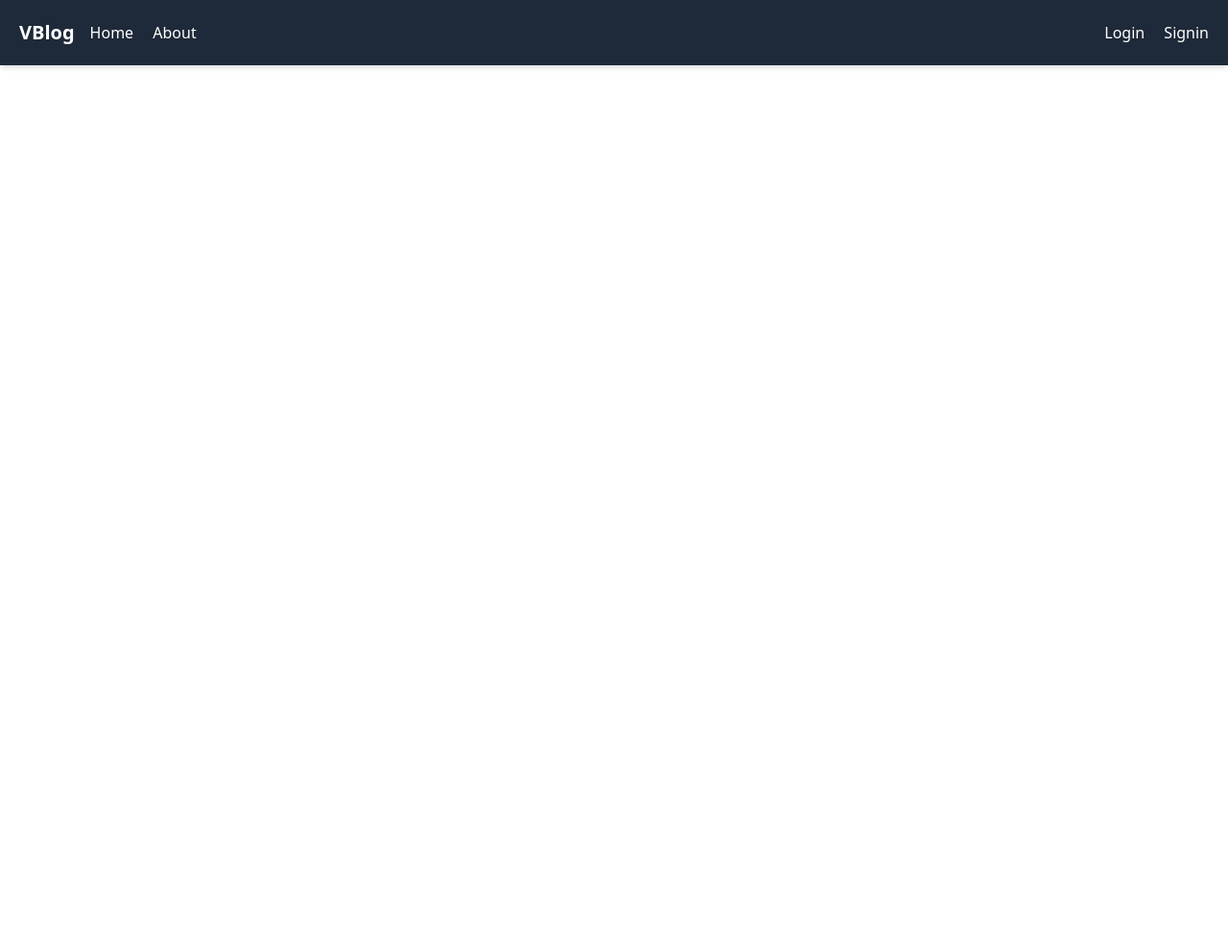
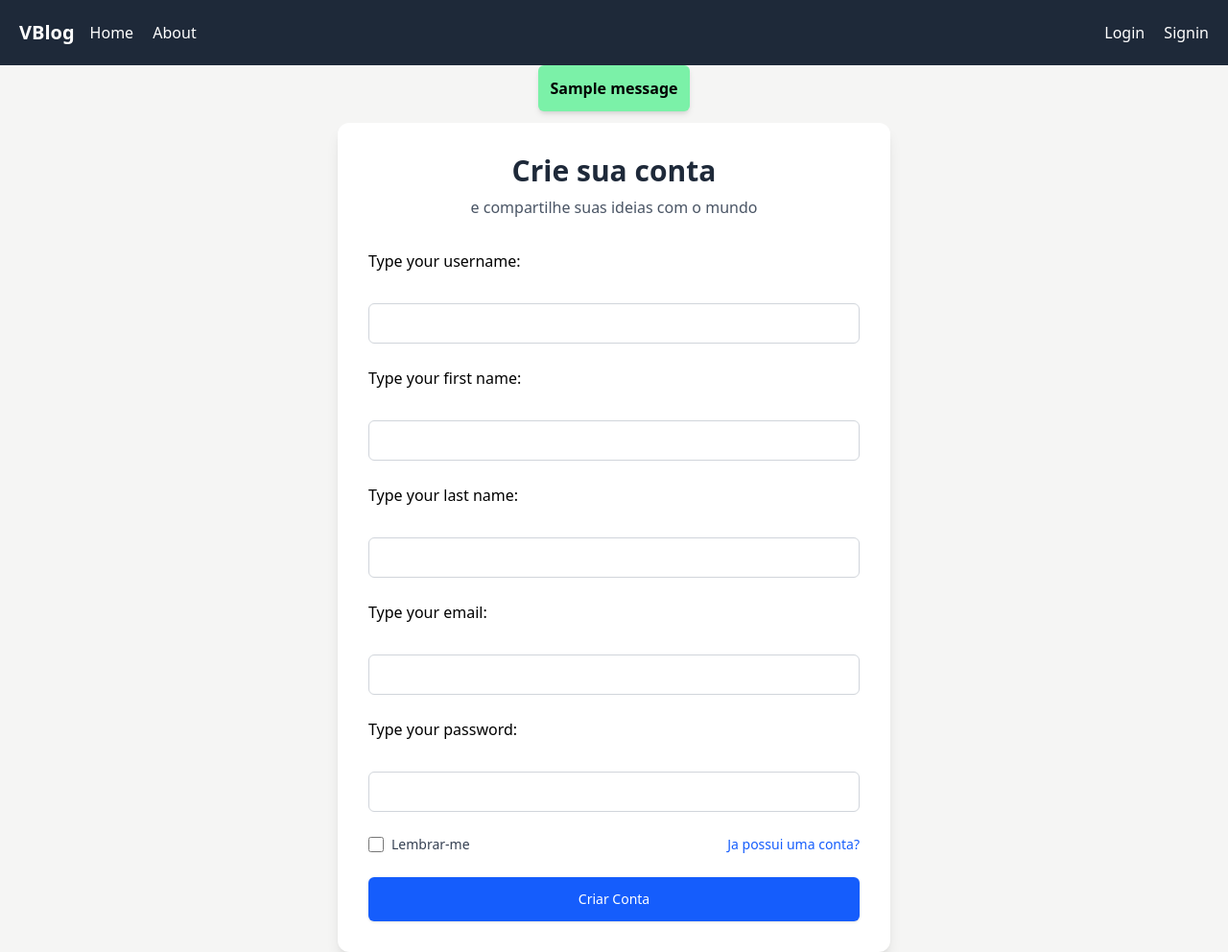
Before and after one commit to VitorMours/VBlog, a Django app: page /signin in a window 1280 px wide. Shown: the whole page at 96% size. Before the commit the page ends 71 px from the top, so only its background shows below. Run offline with Django 5.2, Linux system fonts and the light colour scheme; tables that the repository leaves empty hold one stand-in row (values such as "Sample post"); one stand-in notice (Sample message) is shown.

Commit message:
feature: Criando o sistema de signin no projeto

```diff
--- a/blog/forms.py
+++ b/blog/forms.py
@@ -1,6 +1,7 @@
 from django import forms
 
 class SigninForm(forms.Form):
+    username = forms.CharField(required=True, label="Type your username")
     first_name = forms.CharField(required=True, label="Type your first name")
     last_name = forms.CharField(required=False, label="Type your last name")
     email = forms.EmailField(label="Type your email")
--- a/blog/templates/login.html
+++ b/blog/templates/login.html
@@ -42,7 +42,7 @@
         <div class="mt-6 text-center">
             <p class="text-sm text-gray-600">
                 Não tem uma conta?
-                <a href="#" class="font-medium text-blue-600 hover:text-blue-500 ml-1">Cadastre-se</a>
+                <a href="{% url 'signin' %}" class="font-medium text-blue-600 hover:text-blue-500 ml-1">Cadastre-se</a>
             </p>
         </div>
     </section>
--- /dev/null
+++ b/blog/templates/partials/_float_messages.html
@@ -0,0 +1,17 @@
+{% if messages %}
+    {% for message in messages %}
+        {% if message.level == 40 %}
+            <div class="bg-red-300 shadow-md rounded-md font-bold p-3 mb-3">
+        {% elif message.level == 30 %}
+            <div class="bg-yellow-300 shadow-md rounded-md font-bold p-3 mb-3">
+        {% elif message.level == 25 %}
+            <div class="bg-green-300 shadow-md rounded-md font-bold p-3 mb-3">
+        {% elif message.level == 20 %}
+            <div class="bg-blue-300 shadow-md rounded-md font-bold p-3 mb-3">
+        {% elif message.level == 10 %}
+            <div class="bg-purple-300 shadow-md rounded-md font-bold p-3 mb-3">
+        {% endif %}
+            {{ message }}
+        </div>
+    {% endfor %}
+{% endif %}
--- a/blog/templates/signin.html
+++ b/blog/templates/signin.html
@@ -1,3 +1,51 @@
 {% extends 'partials/base.html' %}
 
 {% block title %} - Sign In{% endblock %}
+
+
+{% block content %}
+
+
+<main class="bg-stone-100 min-h-screen w-full flex flex-col justify-center items-center">
+
+    {% include 'partials/_float_messages.html' %}
+
+    <section class="bg-white shadow-lg rounded-xl p-8 w-full w-xl mx-4">
+        <div class="text-center mb-8">
+            <h1 class="text-3xl font-bold text-gray-800">Crie sua conta</h1>
+            <p class="text-gray-600 mt-2">e compartilhe suas ideias com o mundo</p>
+        </div>
+
+        <form class="space-y-6" method="post">
+            {% csrf_token %}
+
+            {% for field in form %}
+                <div class="form-group">
+                    {{ field.label_tag }}
+                    <br/>
+                    {{ field }}
+                </div>
+
+            {% endfor %}
+
+            <div class="flex items-center justify-between mt-6">
+                <div class="flex items-center">
+                    <input id="remember-me" name="remember-me" type="checkbox" class="h-4 w-4 text-blue-600 focus:ring-blue-500 border-gray-300 rounded">
+                    <label for="remember-me" class="ml-2 block text-sm text-gray-700">Lembrar-me</label>
+                </div>
+
+                <div class="text-sm">
+                    <a href="{% url 'login' %}" class="font-medium text-blue-600 hover:text-blue-500">Ja possui uma conta?</a>
+                </div>
+            </div>
+
+            <div>
+                <button type="submit" class="w-full flex justify-center py-3 px-4 border border-transparent rounded-md shadow-sm text-sm font-medium text-white bg-blue-600 hover:bg-blue-700 focus:outline-none focus:ring-2 focus:ring-offset-2 focus:ring-blue-500 transition duration-200">
+                    Criar Conta
+                </button>
+            </div>
+        </form>
+
+    </section>
+</main>
+{% endblock %}
--- a/blog/urls.py
+++ b/blog/urls.py
@@ -1,10 +1,12 @@
 from django.contrib import admin
 from django.urls import path
-from .views import index, about, login, signin
+from .views import index, about, login, logout, signin, protected_route
 
 urlpatterns = [
     path('', index, name="index"),
     path('about', about, name="about"),
     path('login', login, name="login"),
+    path('logout', logout, name="logout"),
     path('signin', signin, name="signin"),
+    path('protected', protected_route, name="protected"),
 ]
--- a/blog/views.py
+++ b/blog/views.py
@@ -1,6 +1,11 @@
-from django.shortcuts import render
+from django.shortcuts import render, redirect
 from django.http import HttpResponse
-from blog.forms import LoginForm
+from blog.forms import LoginForm, SigninForm
+from django.contrib import messages
+from django.contrib.auth.models import User
+from django.contrib.auth.decorators import login_required
+from django.contrib.auth import login as auth_login, logout as auth_logout, authenticate
+
 
 def index(request):
     if request.method == "GET":
@@ -18,8 +23,49 @@ def login(request):
         return render(request, 'login.html', {"form":form})
     else:
         return HttpResponse("You can't use this HTTP method here", status=405)
+
+def logout(request):
+    auth_logout(request)
+    return redirect("/")
+
 def signin(request):
     if request.method == "GET":
-        return render(request, 'signin.html')
+        form = SigninForm()
+        return render(request, 'signin.html', {"form": form})
+
+    elif request.method == "POST":
+        form = SigninForm(request.POST)
+
+        for field in form.data.items():
+            if field[1] == None or field[1] == "":
+                messages.error(request, "All data need to be filled")
+                return redirect("signin")
+
+        search_by_email = User.objects.filter(email=form.data["email"])
+        search_by_username = User.objects.filter(username=form.data["username"])
+
+        if not search_by_email.exists() and not search_by_username.exists():
+            new_user = User.objects.create_user(
+                username=form.data["username"],
+                first_name=form.data["first_name"],
+                last_name=form.data["last_name"],
+                email=form.data["email"],
+                password=form.data["password"],
+            )
+            new_user.save()
+            user = authenticate(request,
+                                username=form.data["username"],
+                                password=form.data["password"])
+            auth_login(request, new_user)
+            return redirect("/protected")
+
+        else:
+            messages.warning(request, "One of this credentials is already in use")
+            return redirect("/signin")
+
     else:
         return HttpResponse("You can't use this HTTP method here", status=405)
+
+@login_required
+def protected_route(request):
+    return HttpResponse("Hi", status=200)
--- a/project/settings.py
+++ b/project/settings.py
@@ -22,6 +22,8 @@ BASE_DIR = Path(__file__).resolve().parent.parent
 # SECURITY WARNING: keep the secret key used in production secret!
 SECRET_KEY = 'django-insecure-ebt_9be1w$ha!&#@kt&$fq@gt^%eq33!a-#6@q@5309f+&s%oa'
 
+LOGIN_URL="/login"
+LOGOUT_REDIRECT_URL = '/'
 
 # SECURITY WARNING: don't run with debug turned on in production!
 DEBUG = True
```
Also changed, not shown: TODO.md (+13 -0 lines), blog/models.py (+6 -1 lines), blog/tests/unit/test_forms.py (+4 -0 lines), blog/tests/unit/test_models.py (+3 -2 lines), blog/tests/unit/test_urls.py (+0 -4 lines), blog/tests/unit/test_views.py (+24 -1 lines), README.md, blog/templates/partials/_toast.html (added), blog/utils.py (added), db.sqlite3.
